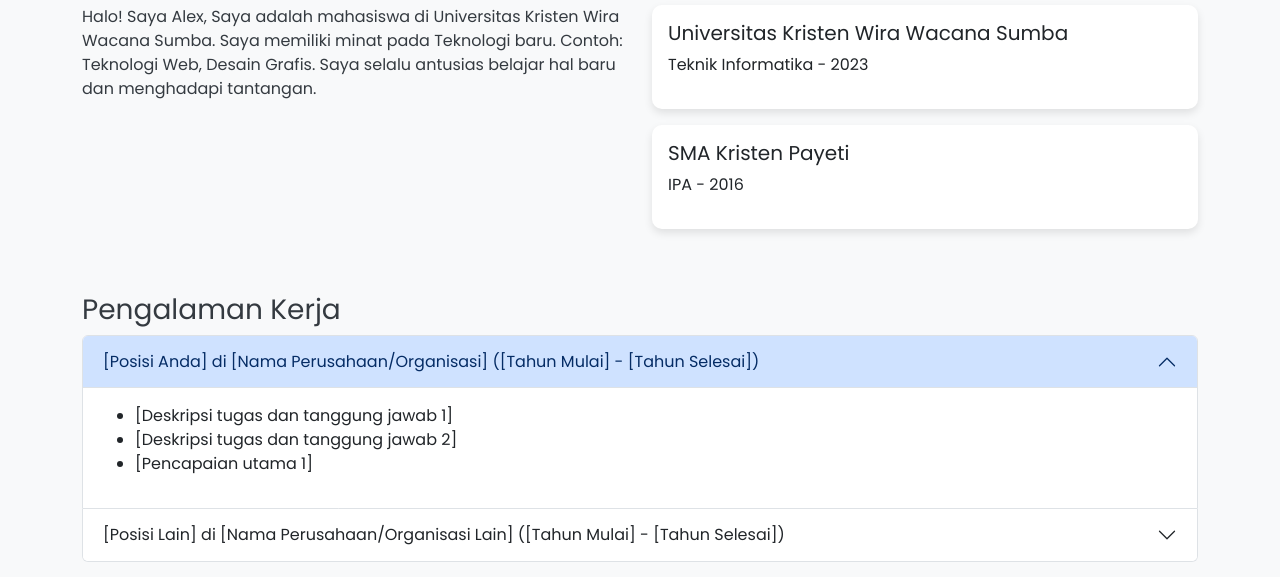
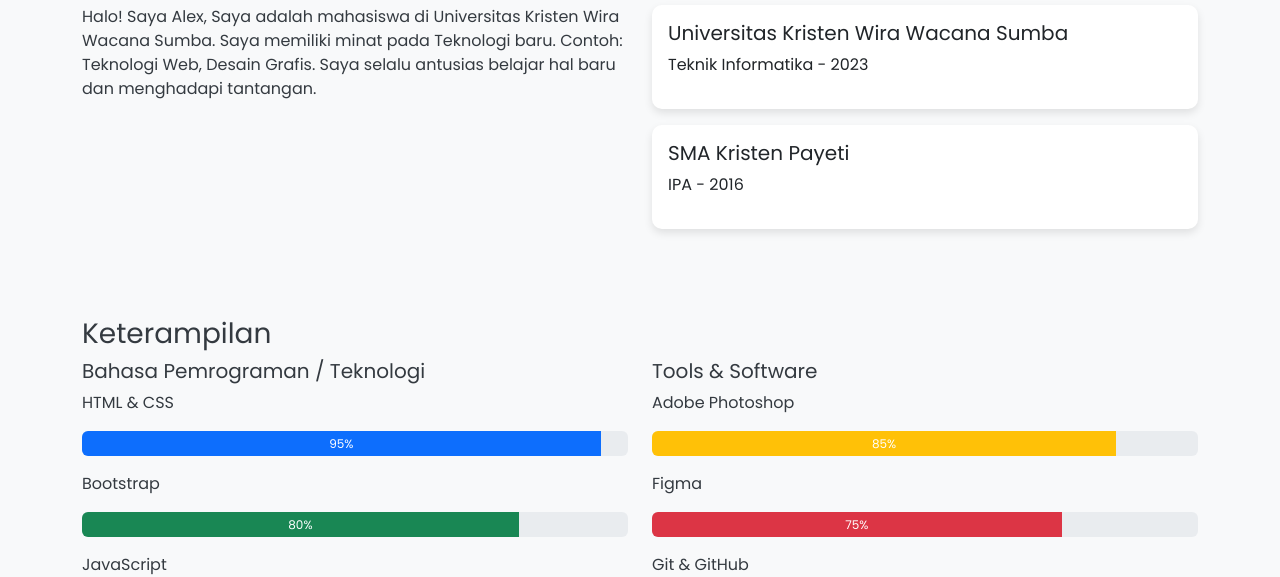
Before and after one commit to Alex-016/Portfolio, a plain HTML site: page about.html in a window 1280 px wide. Shown: the part 227-804 px from the top of the page. Drawn offline with nearby package versions, Linux system fonts and the light colour scheme.

Commit message:
about.html

```diff
--- a/about.html
+++ b/about.html
@@ -4,7 +4,7 @@
 <head>
     <meta charset="UTF-8">
     <meta name="viewport" content="width=device-width, initial-scale=1.0">
-    <title>Tentang Saya - Nama Anda</title>
+    <title>Tentang Saya</title>
     <link href="css/bootstrap.min.css" rel="stylesheet">
     <link rel="stylesheet" href="https://cdnjs.cloudflare.com/ajax/libs/font-awesome/6.5.2/css/all.min.css">
     <link rel="stylesheet" href="style/app.css">
@@ -61,45 +61,6 @@
                 <div class="card p-3 mb-3">
                     <h5>SMA Kristen Payeti</h5>
                     <p>IPA - 2016</p>
-                </div>
-            </div>
-        </div>
-
-        <h3 class="mt-4">Pengalaman Kerja</h3>
-        <div data-aos="zoom-in" data-aos-duration="2000" class="accordion" id="accordionExperience">
-            <div class="accordion-item">
-                <h2 class="accordion-header" id="headingOne">
-                    <button class="accordion-button" type="button" data-bs-toggle="collapse"
-                        data-bs-target="#collapseOne" aria-expanded="true" aria-controls="collapseOne">
-                        [Posisi Anda] di [Nama Perusahaan/Organisasi] ([Tahun Mulai] - [Tahun Selesai])
-                    </button>
-                </h2>
-                <div id="collapseOne" class="accordion-collapse collapse show" aria-labelledby="headingOne"
-                    data-bs-parent="#accordionExperience">
-                    <div class="accordion-body">
-                        <ul>
-                            <li>[Deskripsi tugas dan tanggung jawab 1]</li>
-                            <li>[Deskripsi tugas dan tanggung jawab 2]</li>
-                            <li>[Pencapaian utama 1]</li>
-                        </ul>
-                    </div>
-                </div>
-            </div>
-            <div data-aos="zoom-in" data-aos-duration="2000" class="accordion-item">
-                <h2 class="accordion-header" id="headingTwo">
-                    <button class="accordion-button collapsed" type="button" data-bs-toggle="collapse"
-                        data-bs-target="#collapseTwo" aria-expanded="false" aria-controls="collapseTwo">
-                        [Posisi Lain] di [Nama Perusahaan/Organisasi Lain] ([Tahun Mulai] - [Tahun Selesai])
-                    </button>
-                </h2>
-                <div id="collapseTwo" class="accordion-collapse collapse" aria-labelledby="headingTwo"
-                    data-bs-parent="#accordionExperience">
-                    <div class="accordion-body">
-                        <ul>
-                            <li>[Deskripsi tugas dan tanggung jawab]</li>
-                            <li>[Pencapaian utama]</li>
-                        </ul>
-                    </div>
                 </div>
             </div>
         </div>
```
